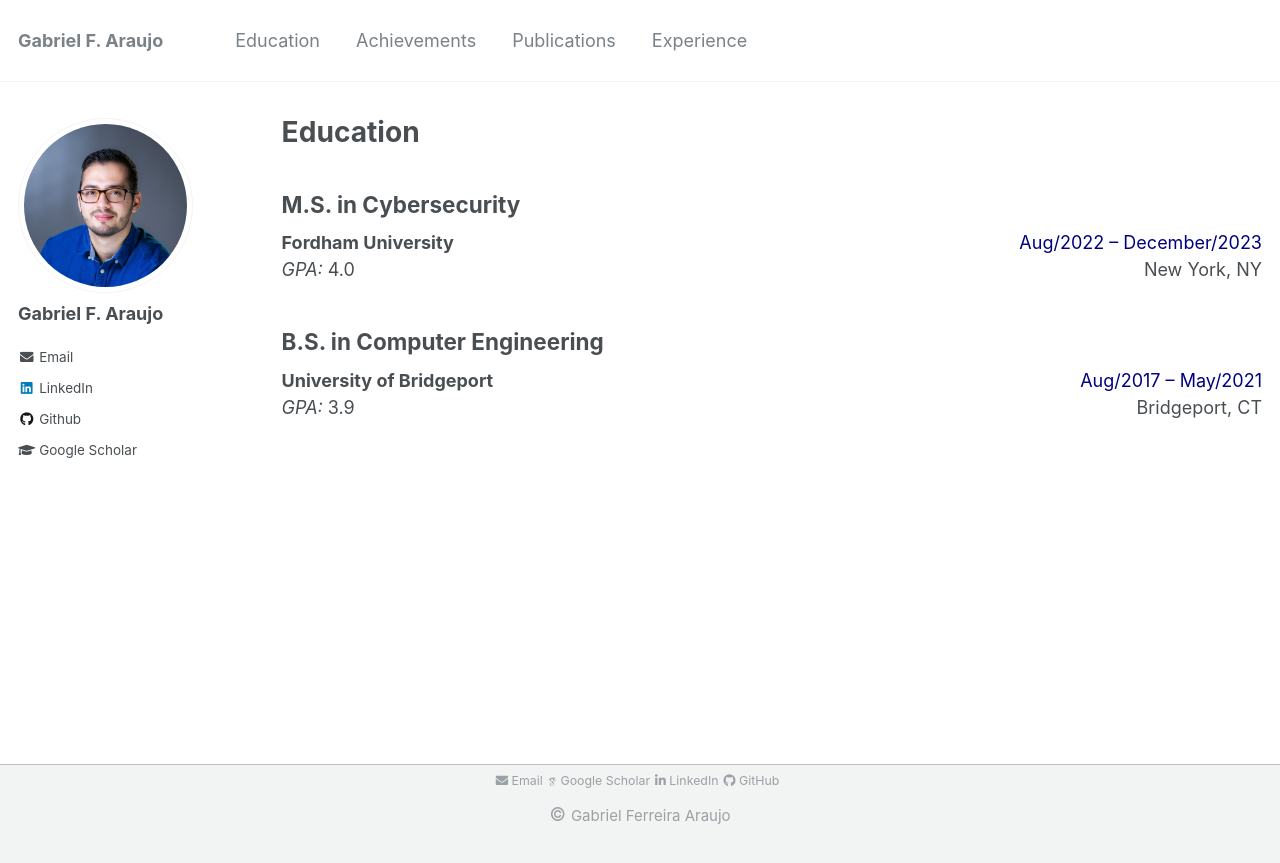
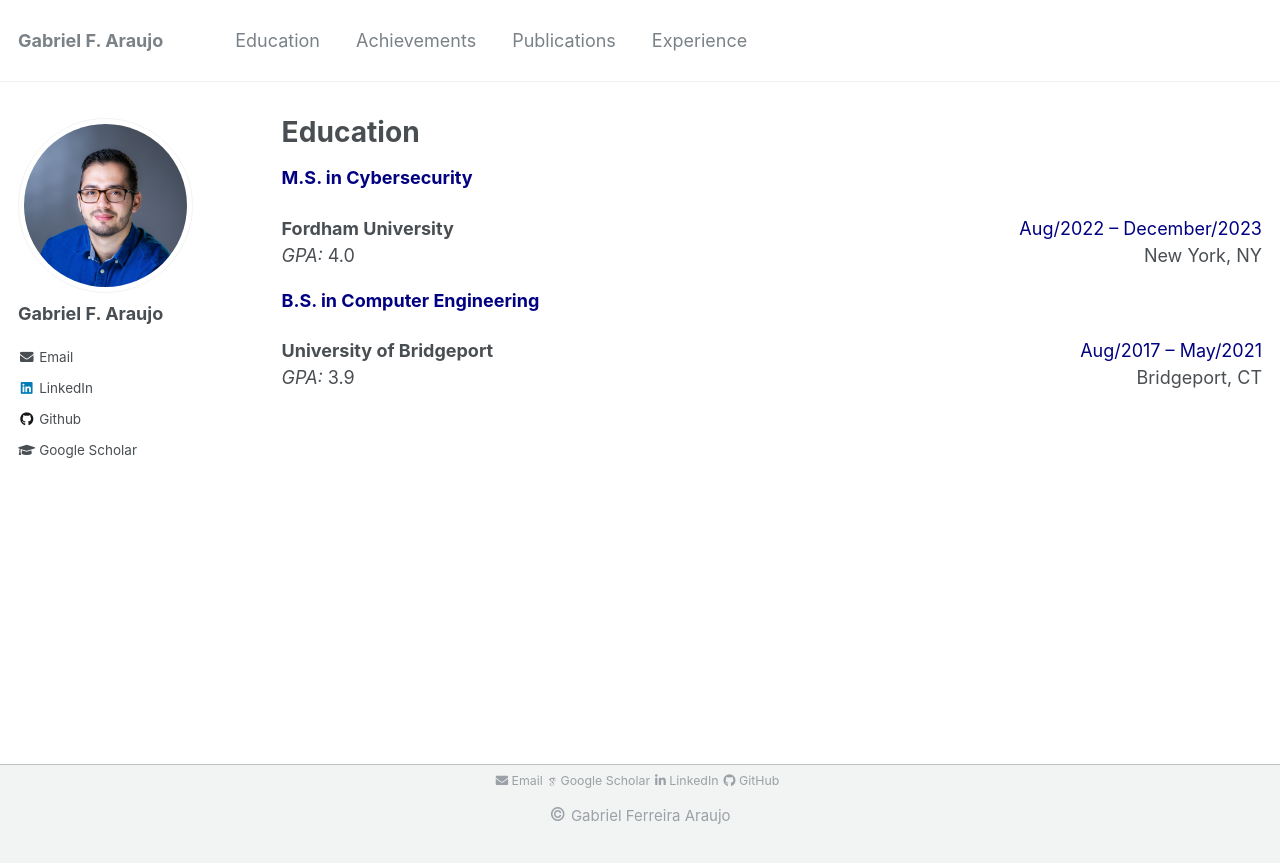
Before and after one commit to gabrujo/gabrujo.github.io, a Jekyll site: the page built from _pages/education.md, in a window 1280 px wide. Shown: the top 863 px of the page. Built offline with Jekyll 4.4.1, drawn with Linux system fonts in a browser that asks for light colours; some web fonts are replaced.

Commit message:
education title change

```diff
--- a/_pages/education.md
+++ b/_pages/education.md
@@ -5,7 +5,7 @@ permalink: /education/
 author_profile: true
 ---
 
-## M.S. in Cybersecurity
+**<span style="color: navy;">M.S. in Cybersecurity</span>**
 <div class="education-entry">
     <div class="left-column">
         <strong>Fordham University</strong> <br>
@@ -17,8 +17,9 @@ author_profile: true
     </div>
 </div>
 
-<!-- <span style="color: navy;">GPA:</span> 4.0-->
-## B.S. in Computer Engineering
+<!-- <span style="color: navy;">GPA:</span> 4.0 ## B.S. in Computer Engineering-->
+
+**<span style="color: navy;">B.S. in Computer Engineering</span>**
 <div class="education-entry">
     <div class="left-column">
         <strong>University of Bridgeport</strong> <br>
```
